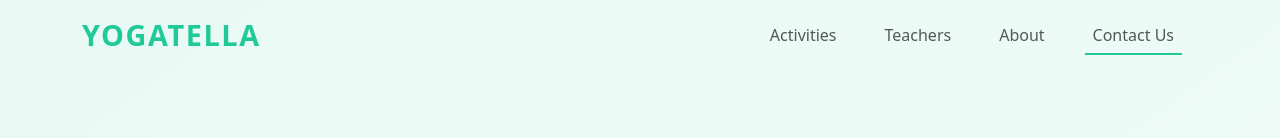
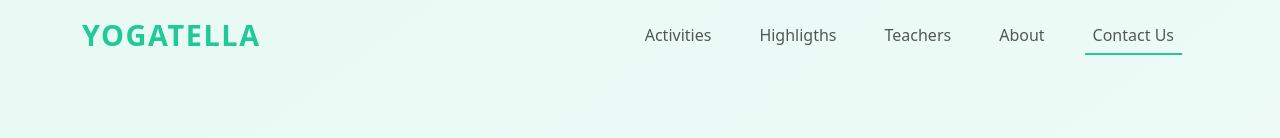
Before and after one commit to fred321f/hypmed_sfogliatella, a Nuxt app: page /contact in a window 1280 px wide. Shown: the top 138 px of the page. Built offline with nearby package versions, Linux system fonts and the light colour scheme.

Commit message:
highlights page

```diff
--- a/app.vue
+++ b/app.vue
@@ -41,6 +41,9 @@ const routes = [
             <ul class="ms-auto mb-2 mb-lg-0 navbar-nav">
               <li class="nav-item">
                 <NuxtLink to="/activities" class="left mx-3 hover-underline-animation nav-link">Activities</NuxtLink>
+              </li>
+              <li class="nav-item">
+                <NuxtLink to="/highlights" class="left mx-3 hover-underline-animation nav-link">Highligths</NuxtLink>
               </li>
               <li class="nav-item">
                 <NuxtLink to="/teachers" class="left mx-3 hover-underline-animation nav-link">Teachers</NuxtLink>
--- a/pages/highlights/index.vue
+++ b/pages/highlights/index.vue
@@ -1,3 +1,14 @@
+
+<script setup>
+    import Button from '~/components/btns/mainBtn.vue'
+    import ActivitiesList from '~/components/ActivitiesList.vue';
+</script>
+
 <template>
+    <div class="my-5 text-center container">
 
+        <h1 class="my-5 display-1">Highlights</h1>
+        <h2 class="my-5 lead">Here is a glimpse into what makes YogaTella special!<br> We personally selected some activitiesare some of the our favourite actitivities to help you choose between the many we offer.</h2>
+        <ActivitiesList highlights="true"/>
+    </div>
 </template>
```
